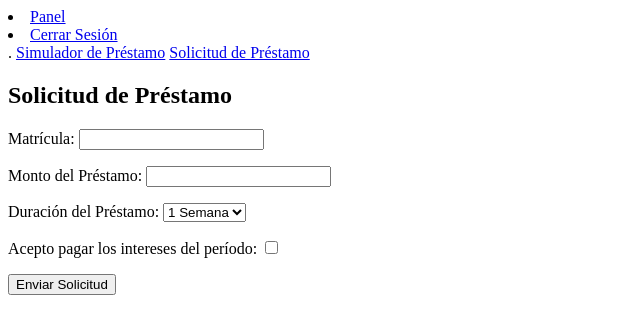
After one commit to AlejandraMiLara/CimaAhorro, a Django app: page /solicitud_prestamo/ in a window 1280 px wide. The commit adds this page. Shown: the top 334 px of the page, without its empty margins (0-640 px from the left). Run offline with Django 5.2, Linux system fonts and the light colour scheme; a user stored in the database is signed in.

Commit message:
estudiante puede solicitar prestamos

```diff
--- a/djangocrud/urls.py
+++ b/djangocrud/urls.py
@@ -11,4 +11,5 @@ urlpatterns = [
     path('panel/', views.panel, name='panel'),
     path('abrir_tanda/', views.abrir_tanda, name='abrir_tanda'),
     path('simulador_prestamo/', views.simulador_prestamo, name='simulador_prestamo'),
+    path('solicitud_prestamo/', views.solicitud_prestamo, name='solicitud_prestamo'),
 ]
--- /dev/null
+++ b/solicitudes_prestamo.txt
@@ -0,0 +1 @@
+2 1 365544 1500 4 1575.00 True
--- a/tasks/forms.py
+++ b/tasks/forms.py
@@ -36,3 +36,17 @@ class SimuladorPrestamoForm(forms.Form):
             ('semestre', 'Semestre')
         ]
     )
+
+class SolicitudPrestamoForm(forms.Form):
+    matricula = forms.IntegerField(label='Matrícula')
+    monto_prestamo = forms.DecimalField(label='Monto del Préstamo', max_digits=10, decimal_places=2)
+    duracion_prestamo = forms.ChoiceField(
+        label='Duración del Préstamo',
+        choices=[
+            ('semana', '1 Semana'),
+            ('mes', '1 Mes'),
+            ('bimestre', 'Bimestre'),
+            ('semestre', 'Semestre')
+        ]
+    )
+    acepta_intereses = forms.BooleanField(label='Acepto pagar los intereses del período', required=True)
--- a/tasks/templates/base.html
+++ b/tasks/templates/base.html
@@ -35,6 +35,7 @@
         {% endif %}
 
         <a class="nav-link active" aria-current="page" href="/simulador_prestamo">Simulador de Préstamo</a>
+        <a class="nav-link active" aria-current="page" href="/solicitud_prestamo">Solicitud de Préstamo</a>
       </nav>
       {% endif %}
 
--- /dev/null
+++ b/tasks/templates/solicitud_prestamo.html
@@ -0,0 +1,12 @@
+{% extends 'base.html' %}
+
+{% block content %}
+  <h2>Solicitud de Préstamo</h2>
+
+  <form method="post">
+    {% csrf_token %}
+    {{ form.as_p }}
+    <button type="submit">Enviar Solicitud</button>
+</form>
+
+{% endblock %}
--- a/tasks/views.py
+++ b/tasks/views.py
@@ -4,7 +4,7 @@ from django.contrib.auth.models import User
 from django.contrib.auth import login, logout, authenticate
 from django.http import HttpResponse
 from .models import Fecha
-from .forms import FechaForm, CustomUserCreationForm, TandaForm, SimuladorPrestamoForm
+from .forms import FechaForm, CustomUserCreationForm, TandaForm, SimuladorPrestamoForm, SolicitudPrestamoForm
 from django.utils import timezone
 from django.contrib.auth.decorators import login_required
 from decimal import Decimal
@@ -139,3 +139,47 @@ def simulador_prestamo(request):
         form = SimuladorPrestamoForm()
 
     return render(request, 'simulador_prestamo.html', {'form': form})
+
+@login_required
+def solicitud_prestamo(request):
+    interes_dict = {
+        'semana': Decimal('0.01'),
+        'mes': Decimal('0.05'),
+        'bimestre': Decimal('0.08'),
+        'semestre': Decimal('0.15')
+    }
+
+    if request.method == 'POST':
+        form = SolicitudPrestamoForm(request.POST)
+        if form.is_valid():
+            monto_prestamo = form.cleaned_data['monto_prestamo']
+            duracion_prestamo = form.cleaned_data['duracion_prestamo']
+            acepta_intereses = form.cleaned_data['acepta_intereses']
+            matricula = form.cleaned_data['matricula']
+
+            interes = interes_dict[duracion_prestamo]
+            total_interes = monto_prestamo * interes
+            total_a_pagar = monto_prestamo + total_interes
+
+            if duracion_prestamo == 'semana':
+                duracion = 1
+            elif duracion_prestamo == 'mes':
+                duracion = 4
+            elif duracion_prestamo == 'bimestre':
+                duracion = 8
+            elif duracion_prestamo == 'semestre':
+                duracion = 24
+
+            id_usuario = request.user.id
+
+            id_solicitud = sum(1 for line in open('solicitudes_prestamo.txt')) + 1
+
+            with open('solicitudes_prestamo.txt', 'a') as file:
+                file.write(f"{id_solicitud} {id_usuario} {matricula} {monto_prestamo} {duracion} {total_a_pagar} {acepta_intereses}\n")
+
+            return redirect('panel')
+
+    else:
+        form = SolicitudPrestamoForm()
+
+    return render(request, 'solicitud_prestamo.html', {'form': form})
```
